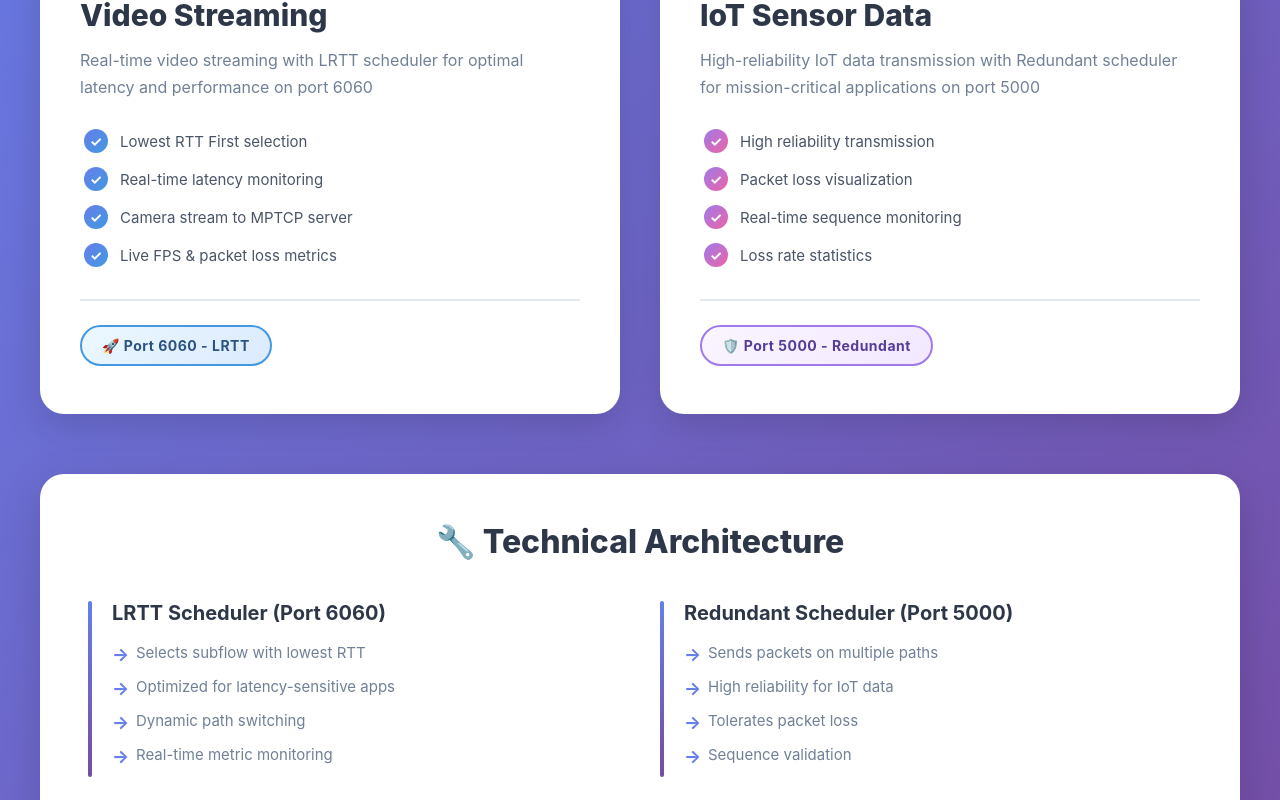
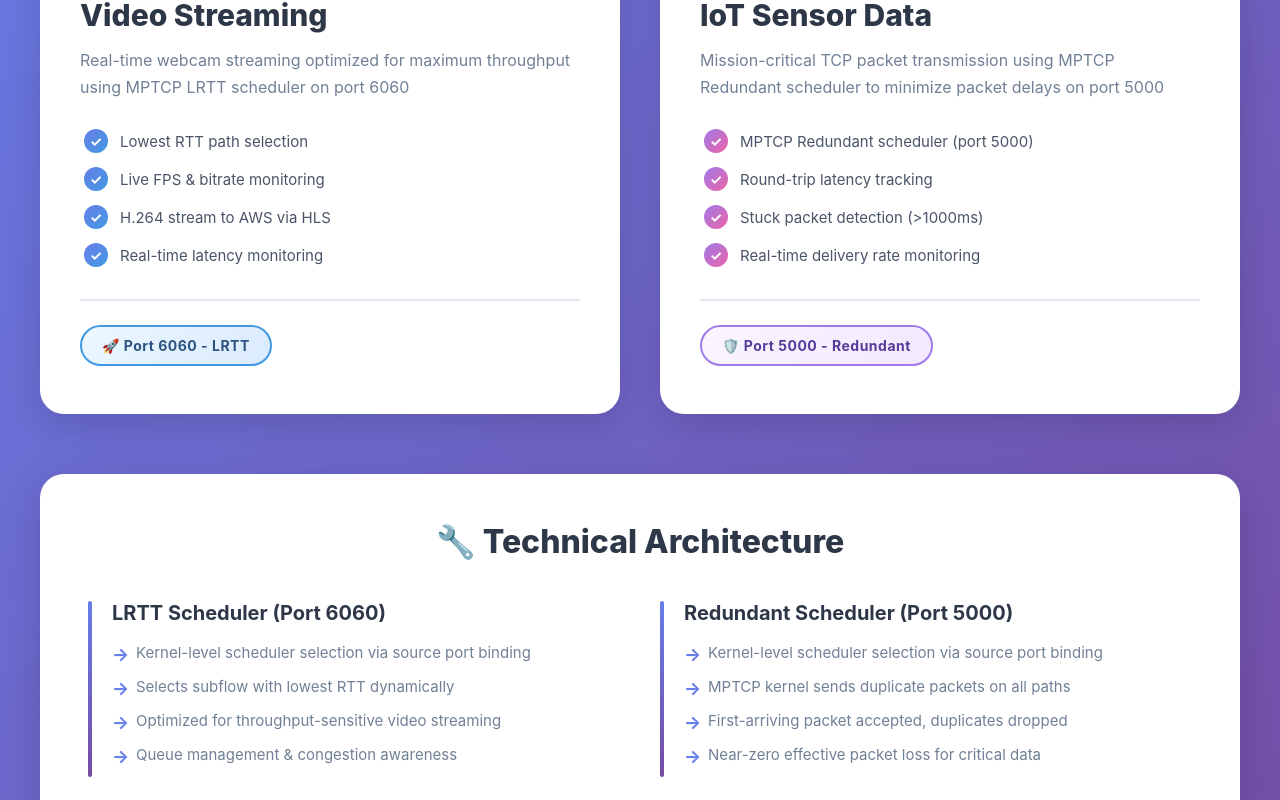
Before and after one commit to vigneshNagamuthu/Multi-RAT-Web-Application, a React (Create React App) app in the folder frontend/: page / in a window 1280 px wide. Shown: the part 456-1256 px from the top of the page. Built offline with nearby package versions, Linux system fonts and the light colour scheme; no server answers; the HTML template or start-up script is replaced by a standard one.

Commit message:
update hoepage

```diff
--- a/frontend/src/pages/HomePage.js
+++ b/frontend/src/pages/HomePage.js
@@ -16,8 +16,8 @@ export default function HomePage() {
     <div className="home-page">
       <div className="home-container">
         <div className="home-header">
-          <h1>Hybrid MPTCP Scheduler</h1>
-          <p>Port-Based Scheduler Implementation</p>
+          <h1>Application-Aware MPTCP Scheduler</h1>
+          <p>Port-Based Scheduler Demo</p>
 
           {config && (
             <div className="config-info">
@@ -35,25 +35,25 @@ export default function HomePage() {
 
             <h2>Video Streaming</h2>
             <p>
-              Real-time video streaming with LRTT scheduler for optimal latency and performance on port 6060
+              Real-time webcam streaming optimized for maximum throughput using MPTCP LRTT scheduler on port 6060
             </p>
 
             <ul className="feature-list">
               <li>
                 <span className="checkmark">✓</span>
-                <span>Lowest RTT First selection</span>
+                <span>Lowest RTT path selection</span>
+              </li>
+              <li>
+                <span className="checkmark">✓</span>
+                <span>Live FPS & bitrate monitoring</span>
+              </li>
+              <li>
+                <span className="checkmark">✓</span>
+                <span>H.264 stream to AWS via HLS</span>
               </li>
               <li>
                 <span className="checkmark">✓</span>
                 <span>Real-time latency monitoring</span>
-              </li>
-              <li>
-                <span className="checkmark">✓</span>
-                <span>Camera stream to MPTCP server</span>
-              </li>
-              <li>
-                <span className="checkmark">✓</span>
-                <span>Live FPS & packet loss metrics</span>
               </li>
             </ul>
 
@@ -72,25 +72,25 @@ export default function HomePage() {
 
             <h2>IoT Sensor Data</h2>
             <p>
-              High-reliability IoT data transmission with Redundant scheduler for mission-critical applications on port 5000
+              Mission-critical TCP packet transmission using MPTCP Redundant scheduler to minimize packet delays on port 5000
             </p>
 
             <ul className="feature-list">
               <li>
                 <span className="checkmark">✓</span>
-                <span>High reliability transmission</span>
+                <span>MPTCP Redundant scheduler (port 5000)</span>
               </li>
               <li>
                 <span className="checkmark">✓</span>
-                <span>Packet loss visualization</span>
+                <span>Round-trip latency tracking</span>
               </li>
               <li>
                 <span className="checkmark">✓</span>
-                <span>Real-time sequence monitoring</span>
+                <span>Stuck packet detection (>1000ms)</span>
               </li>
               <li>
                 <span className="checkmark">✓</span>
-                <span>Loss rate statistics</span>
+                <span>Real-time delivery rate monitoring</span>
               </li>
             </ul>
 
@@ -110,20 +110,20 @@ export default function HomePage() {
             <div className="tech-item">
               <h4>LRTT Scheduler (Port 6060)</h4>
               <ul>
-                <li>Selects subflow with lowest RTT</li>
-                <li>Optimized for latency-sensitive apps</li>
-                <li>Dynamic path switching</li>
-                <li>Real-time metric monitoring</li>
+                <li>Kernel-level scheduler selection via source port binding</li>
+                <li>Selects subflow with lowest RTT dynamically</li>
+                <li>Optimized for throughput-sensitive video streaming</li>
+                <li>Queue management & congestion awareness</li>
               </ul>
             </div>
 
             <div className="tech-item">
               <h4>Redundant Scheduler (Port 5000)</h4>
               <ul>
-                <li>Sends packets on multiple paths</li>
-                <li>High reliability for IoT data</li>
-                <li>Tolerates packet loss</li>
-                <li>Sequence validation</li>
+                <li>Kernel-level scheduler selection via source port binding</li>
+                <li>MPTCP kernel sends duplicate packets on all paths</li>
+                <li>First-arriving packet accepted, duplicates dropped</li>
+                <li>Near-zero effective packet loss for critical data</li>
               </ul>
             </div>
           </div>
```
